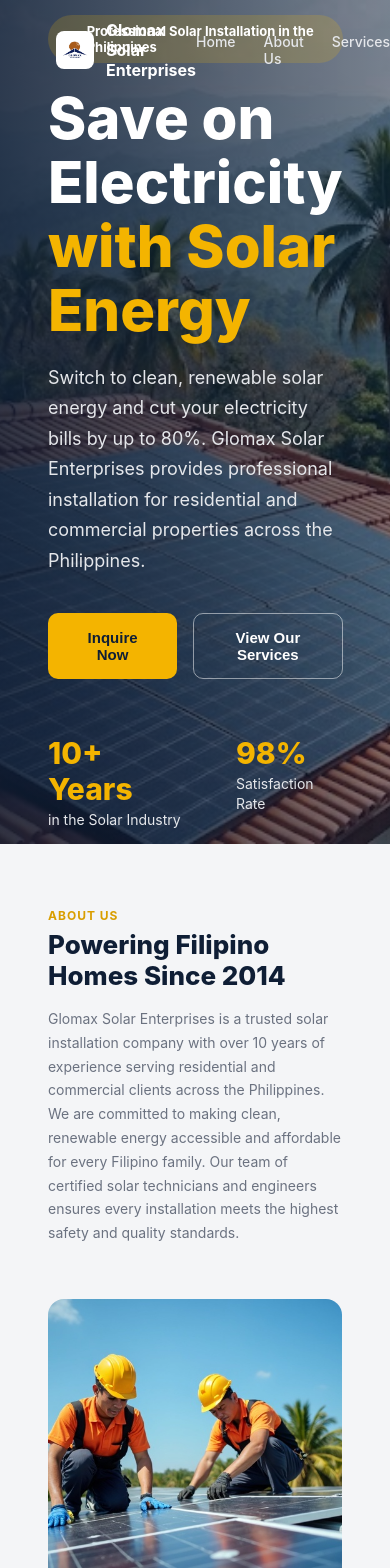
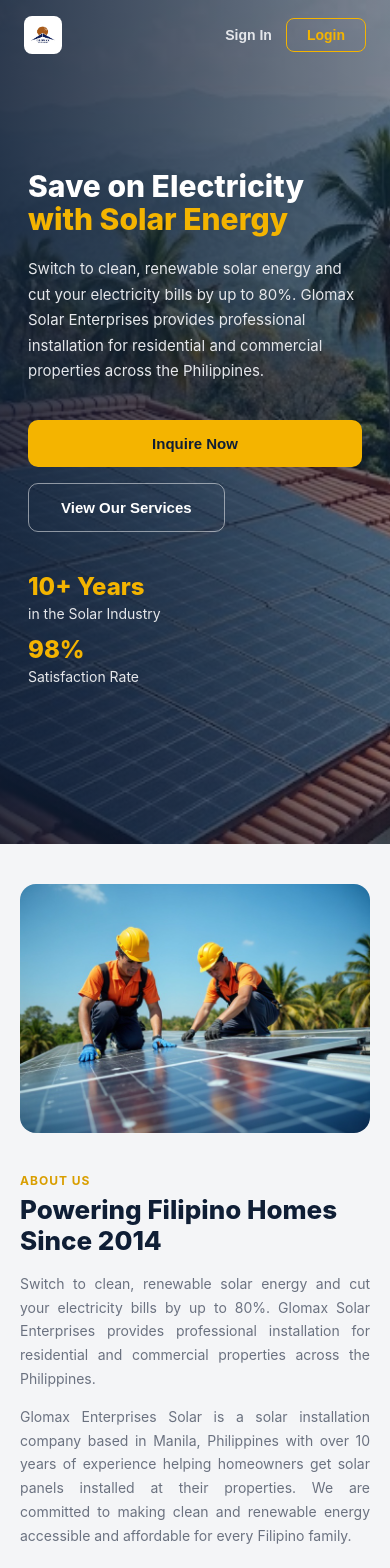
Before and after one commit to krstn005/glomax-system, a React app in the folder frontend/: page / in a window 390 px wide. Shown: the top 1568 px of the page. Built offline with nearby package versions, Linux system fonts and the light colour scheme; no server answers; the HTML template or start-up script is replaced by a standard one.

Commit message:
Fixed spacing and made the landing page work well on phones and tablets

```diff
--- a/frontend/src/portals/customer/pages/LandingPage.jsx
+++ b/frontend/src/portals/customer/pages/LandingPage.jsx
@@ -1,6 +1,6 @@
 import { useState, useRef, useEffect } from 'react';
 import { useNavigate } from 'react-router-dom';
-import { Home, Building2, Zap, Wrench, ChevronDown, Sun } from 'lucide-react';
+import { Home, Building2, Zap, Wrench, ChevronDown } from 'lucide-react';
 import { submitInquiry } from '../../../api/inquiries';
 import heroImage from '../assets/images/landing_hero.jpg';
 import aboutImage from '../assets/images/landing_section.jpg';
@@ -193,9 +193,6 @@
         style={{ backgroundImage: `linear-gradient(to right, rgba(15, 30, 53, 0.85), rgba(15, 30, 53, 0.5)), url(${heroImage})` }}
       >
         <div className="landing-hero-content">
-          <span className="landing-hero-badge">
-            <Sun size={16} /> Professional Solar Installation in the Philippines
-          </span>
           <h1>
             Save on Electricity
             <br />
@@ -234,11 +231,15 @@
             <div className="landing-section-label">About Us</div>
             <h2>Powering Filipino Homes Since 2014</h2>
             <p>
-              Glomax Solar Enterprises is a trusted solar installation company with over 10 years
-              of experience serving residential and commercial clients across the Philippines. We
-              are committed to making clean, renewable energy accessible and affordable for every
-              Filipino family. Our team of certified solar technicians and engineers ensures every
-              installation meets the highest safety and quality standards.
+              Switch to clean, renewable solar energy and cut your electricity bills by up to 80%.
+              Glomax Solar Enterprises provides professional installation for residential and
+              commercial properties across the Philippines.
+            </p>
+            <p>
+              Glomax Enterprises Solar is a solar installation company based in Manila, Philippines
+              with over 10 years of experience helping homeowners get solar panels installed at
+              their properties. We are committed to making clean and renewable energy accessible
+              and affordable for every Filipino family.
             </p>
           </div>
           <img src={aboutImage} alt="Glomax solar installation team" className="landing-about-image" />
--- a/frontend/src/portals/customer/styles/landing.css
+++ b/frontend/src/portals/customer/styles/landing.css
@@ -65,6 +65,22 @@
   gap: 14px;
 }
 
+@media (max-width: 900px) {
+  .landing-navbar {
+    padding: 16px 24px;
+  }
+
+  .landing-navbar-links {
+    display: none;
+  }
+}
+
+@media (max-width: 480px) {
+  .landing-navbar-brand span {
+    display: none;
+  }
+}
+
 .landing-signin-link {
   background: transparent;
   border: none;
@@ -109,6 +125,7 @@
 
 .landing-hero-content {
   max-width: 680px;
+  padding-top: 12px;
 }
 
 .landing-hero-badge {
@@ -220,11 +237,71 @@
   color: #e5e7eb;
 }
 
+@media (max-width: 768px) {
+  .landing-hero {
+    padding: 0 28px;
+  }
+
+  .landing-hero h1 {
+    font-size: 38px;
+  }
+
+  .landing-hero p {
+    font-size: 15px;
+  }
+
+  .landing-hero-buttons {
+    flex-direction: column;
+    align-items: stretch;
+    margin-bottom: 40px;
+  }
+
+  .landing-hero-buttons .landing-btn-primary,
+  .landing-hero-buttons .landing-btn-secondary {
+    text-align: center;
+  }
+
+  .landing-hero-stats {
+    gap: 28px;
+  }
+
+  .landing-hero-stat strong {
+    font-size: 24px;
+  }
+}
+
+@media (max-width: 420px) {
+  .landing-hero h1 {
+    font-size: 30px;
+  }
+
+  .landing-hero-stats {
+    flex-direction: column;
+    gap: 12px;
+  }
+}
+
 /* --- Generic section --- */
 .landing-section {
   padding: 64px 48px;
   max-width: 1080px;
   margin: 0 auto;
+}
+
+@media (max-width: 768px) {
+  .landing-section {
+    padding: 48px 28px;
+  }
+
+  .landing-section h2 {
+    font-size: 22px;
+  }
+}
+
+@media (max-width: 480px) {
+  .landing-section {
+    padding: 40px 20px;
+  }
 }
 
 .landing-section-header {
@@ -251,6 +328,7 @@
   color: #6b7280;
   font-size: 14px;
   line-height: 1.7;
+  text-align: justify;
 }
 
 /* --- About Us split layout --- */
@@ -258,12 +336,13 @@
   display: grid;
   grid-template-columns: 1fr 1fr;
   gap: 40px;
-  align-items: center;
+  align-items: flex-start;
 }
 
 .landing-about-image {
   width: 100%;
-  height: 320px;
+  height: 100%;
+  min-height: 320px;
   object-fit: cover;
   border-radius: 16px;
 }
@@ -271,6 +350,11 @@
 @media (max-width: 720px) {
   .landing-about-grid {
     grid-template-columns: 1fr;
+  }
+
+  .landing-about-image {
+    min-height: 220px;
+    order: -1;
   }
 }
 
@@ -364,6 +448,7 @@
   font-size: 13px;
   color: #6b7280;
   margin: 0 0 12px;
+  text-align: justify;
 }
 
 .landing-package-price {
```
